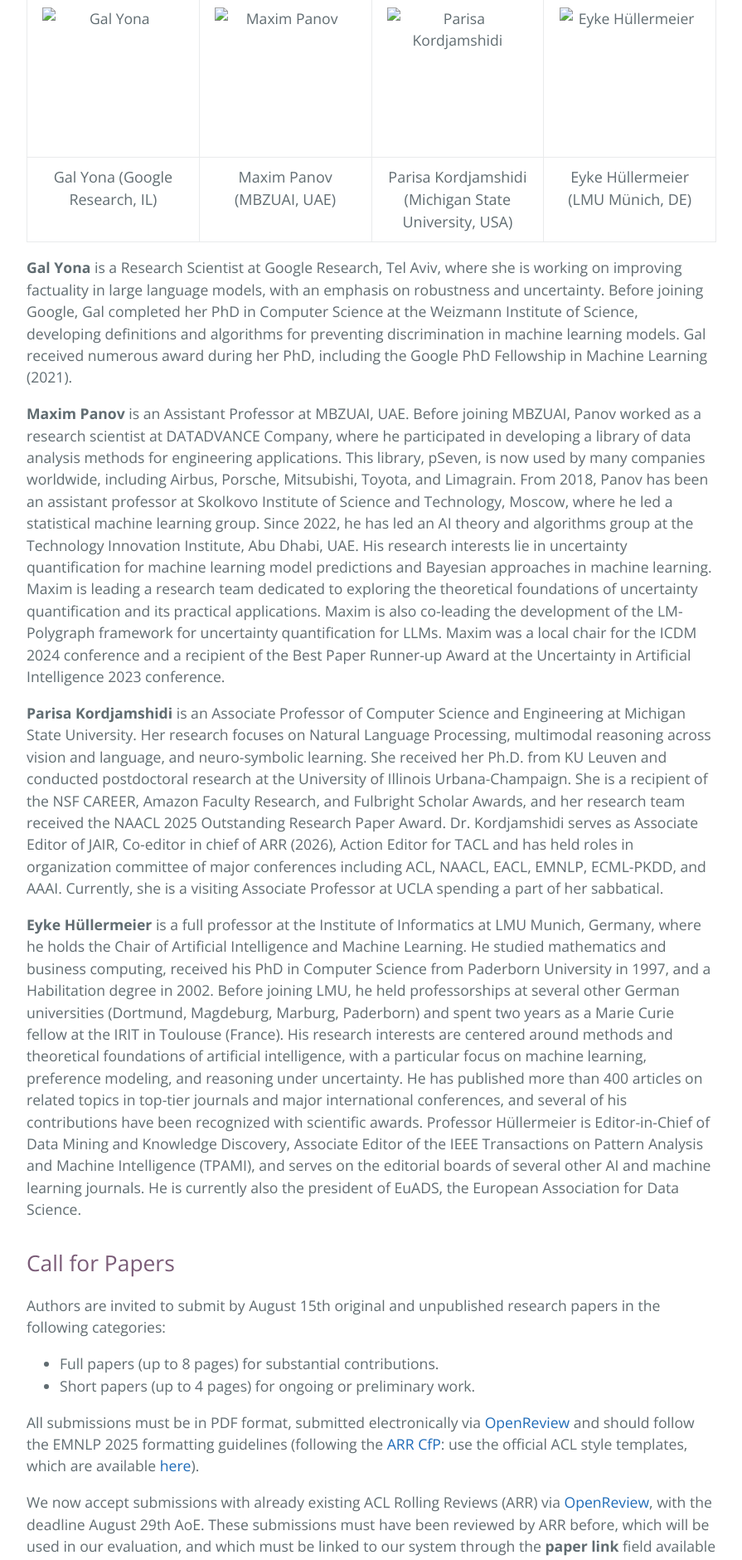
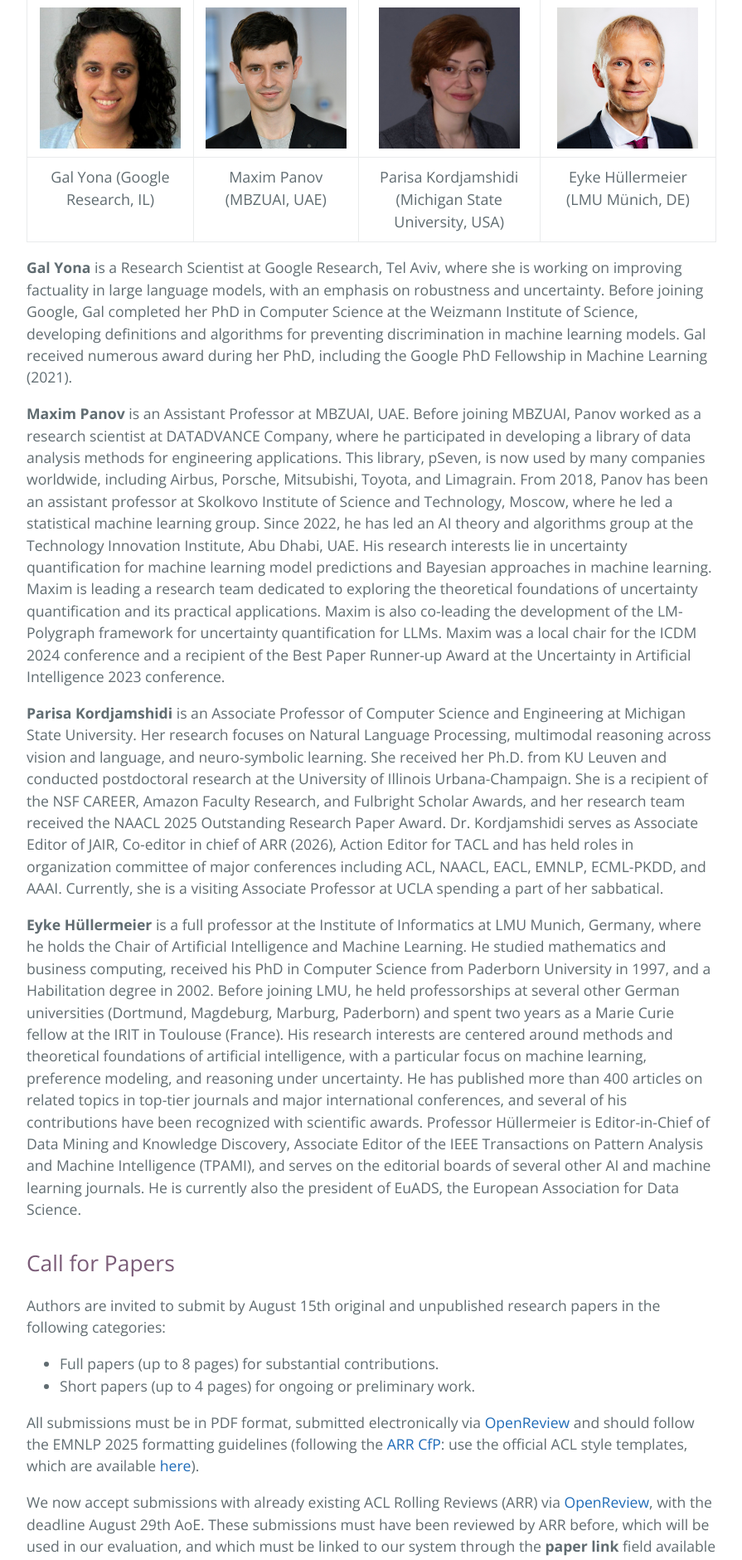
Before and after one commit to uncertainlp/uncertainlp.github.io, a Jekyll site: the page built from 2025/index.md, in a window 1280 px wide. Shown: the part 4068-5948 px from the top of the page at 83% size, without its empty margins (192-1087 px from the left). Built offline with Jekyll 4.4.1, drawn with Linux system fonts in a browser that asks for light colours.

Commit message:
fixed layout

```diff
--- a/2025/index.md
+++ b/2025/index.md
@@ -120,10 +120,10 @@ The workshop will take place November 9th, 2025 in room A207 at the [Suzhou Inte
 
 <table cellspacing="0" cellpadding="0" class="speakers">
   <tr>
-    <td><img src="./assets/speakers/gal_yona.jpg" alt="Gal Yona" /></td>
-    <td><img src="./assets/speakers/maxim_panov.jpg" alt="Maxim Panov" /></td>
-    <td><img src="./assets/speakers/parisa.jpg" alt="Parisa Kordjamshidi" /></td>
-    <td><img src="./assets/speakers/eyke_huellermeier.jpg" alt="Eyke Hüllermeier" /></td>
+    <td><img src="/assets/speakers/gal_yona.jpg" alt="Gal Yona" /></td>
+    <td><img src="/assets/speakers/maxim_panov.jpg" alt="Maxim Panov" /></td>
+    <td><img src="/assets/speakers/parisa.jpg" alt="Parisa Kordjamshidi" /></td>
+    <td><img src="/assets/speakers/eyke_huellermeier.jpg" alt="Eyke Hüllermeier" /></td>
   </tr>
   <tr>
     <td><figcaption>Gal Yona (Google Research, IL)</figcaption> </td>
@@ -217,7 +217,7 @@ Call for Papers is available [here](/cfp).
 - Yusen Zhang (Pennsylvania State University)
 
 <!--- ## Workshop Organizers -->
-<img class="background-image" src="assets/organizers_header.png" id="organizers" alt="Workshop Organizers" style='width: 100%; margin: auto;'/>
+<img class="background-image" src="/assets/organizers_header.png" id="organizers" alt="Workshop Organizers" style='width: 100%; margin: auto;'/>
 
 <style>
   .organizer-table {
@@ -239,11 +239,11 @@ Call for Papers is available [here](/cfp).
 
 <table class="organizer-table" cellspacing="0" cellpadding="0">
   <tr>
-    <td><img src="./assets/organizers/wilker.jpeg" /></td>
-    <td><img src="./assets/organizers/jonathan.jpg" /></td>
-    <td><img src="./assets/organizers/bryan.jpg" /></td>
-    <td><img src="./assets/organizers/marie-catherine.jpg" /></td>
-    <td><img src="./assets/organizers/barbara.png" /></td>
+    <td><img src="/assets/organizers/wilker.jpeg" /></td>
+    <td><img src="/assets/organizers/jonathan.jpg" /></td>
+    <td><img src="/assets/organizers/bryan.jpg" /></td>
+    <td><img src="/assets/organizers/marie-catherine.jpg" /></td>
+    <td><img src="/assets/organizers/barbara.png" /></td>
   </tr>
   <tr>
     <td><figcaption><a href="https://wilkeraziz.github.io/">Wilker Aziz, University of Amsterdam</a></figcaption></td>
@@ -255,11 +255,11 @@ Call for Papers is available [here](/cfp).
 </table>
 <table class="organizer-table" cellspacing="0" cellpadding="0" style="margin-top: 20px">
   <tr>
-    <td><img src="./assets/organizers/artem.jpg" /></td>
-    <td><img src="./assets/organizers/swabha.jpeg" /></td>
-    <td><img src="./assets/organizers/joerg.png" /></td>
-    <td><img src="./assets/organizers/raul.jpg" /></td>
-    <td><img src="./assets/organizers/chryssa.jpg" /></td>
+    <td><img src="/assets/organizers/artem.jpg" /></td>
+    <td><img src="/assets/organizers/swabha.jpeg" /></td>
+    <td><img src="/assets/organizers/joerg.png" /></td>
+    <td><img src="/assets/organizers/raul.jpg" /></td>
+    <td><img src="/assets/organizers/chryssa.jpg" /></td>
   </tr>
   <tr>
     <td><figcaption><a href="https://scholar.google.ru/citations?user=-zFR1g0AAAAJ">Artem Shelmanov, Mohamed bin Zayed University of Artificial Intelligence</a></figcaption></td>
@@ -278,9 +278,9 @@ You can contact the organizers by email to [uncertainlp@googlegroups.com](mailto
 We would like to thank [UTTER](https://he-utter.eu), [CRAI](https://centerforresponsible.ai) and Google (via a Google research scholar award) for their support of this workshop.
 <table class="sponsor-table" cellspacing="0" cellpadding="0" style="margin-top: 20px;">
   <tr>
-    <td><img height=75px src="./assets/sponsors/eu.png" /></td>
-    <td><a href="https://he-utter.eu"><img height=75px src="./assets/sponsors/utter.png" /></a></td>
-    <td><a href="https://centerforresponsible.ai"><img height=75px src="./assets/sponsors/crai.png" /></a></td>
+    <td><img height=75px src="/assets/sponsors/eu.png" /></td>
+    <td><a href="https://he-utter.eu"><img height=75px src="/assets/sponsors/utter.png" /></a></td>
+    <td><a href="https://centerforresponsible.ai"><img height=75px src="/assets/sponsors/crai.png" /></a></td>
   </tr>
 </table>
 
```
Also changed, not shown: index.md (+6 -6 lines).
